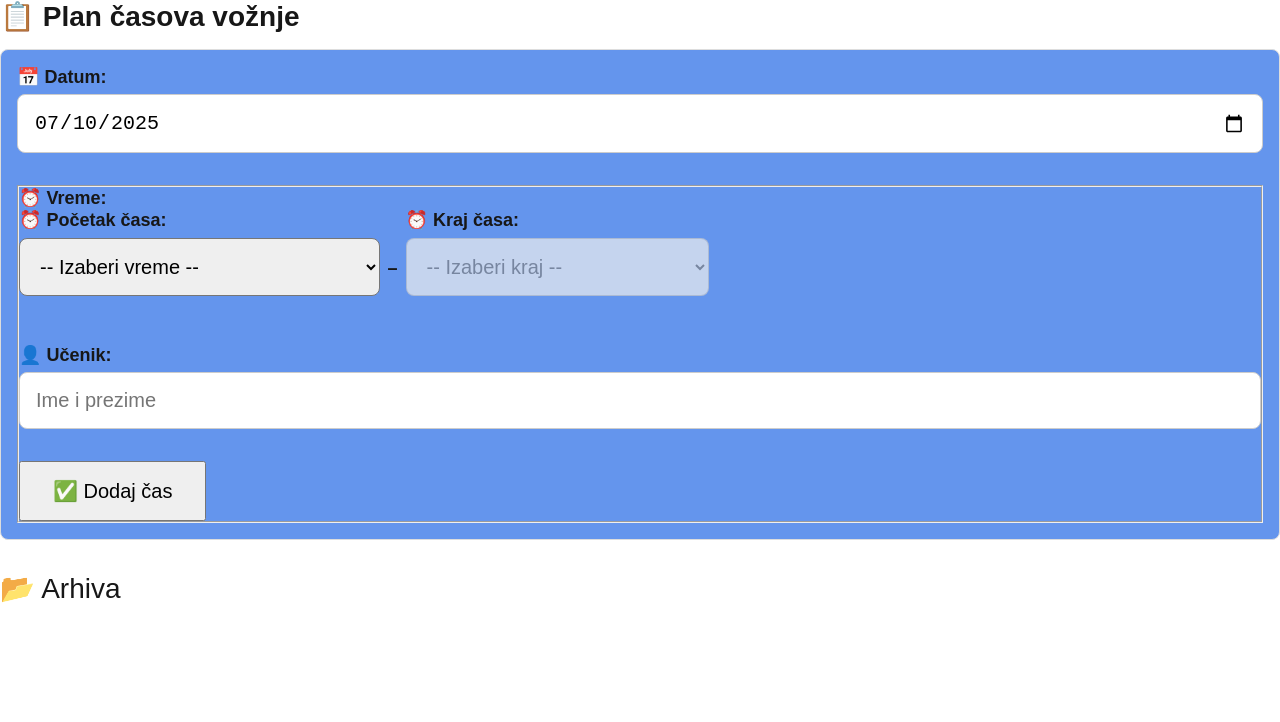
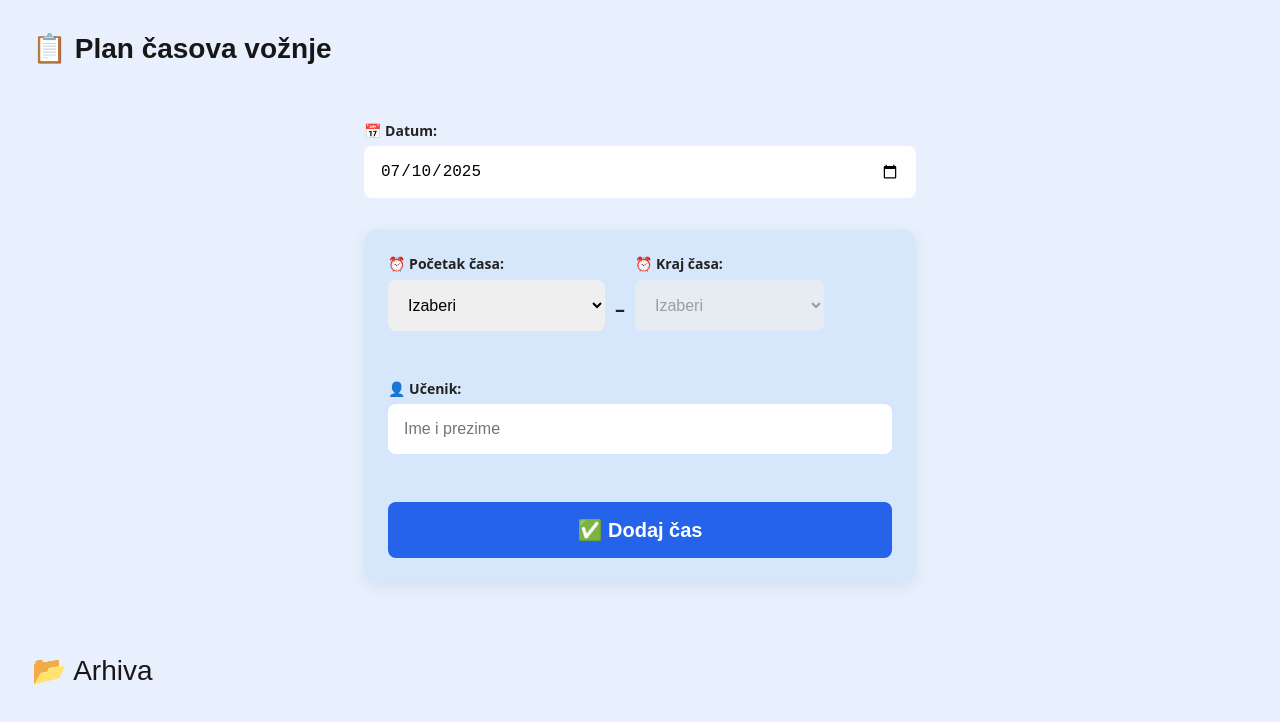
Before and after one commit to todorovicjelena/voznja-raspored, a Next.js app: page / in a window 1280 px wide. Shown: the top 722 px of the page. Built offline with nearby package versions, Linux system fonts and the light colour scheme.

Commit message:
in progress

```diff
--- a/src/app/globals.scss
+++ b/src/app/globals.scss
@@ -1,6 +1,19 @@
 :root {
   --background: #ffffff;
   --foreground: #171717;
+}
+
+:root {
+  --bg: #f9fafb;
+  --form-bg: #ffffff;
+  --primary: #2563eb;
+  --primary-hover: #1d4ed8;
+  --text: #111827;
+  --subtle-text: #6b7280;
+  --border: #e5e7eb;
+  --radius: 12px;
+  --shadow: 0 4px 12px rgba(0, 0, 0, 0.05);
+  --font: 'Inter', sans-serif;
 }
 
 @media (prefers-color-scheme: dark) {
@@ -40,3 +53,7 @@ a {
     color-scheme: dark;
   }
 }
+
+select, input {
+  border:none;
+}
--- a/src/app/page.module.css
+++ b/src/app/page.module.css
@@ -14,6 +14,12 @@
   padding: 80px;
   gap: 64px;
   font-family: var(--font-geist-sans);
+}
+
+.pageWrapper {
+  background-color: #e8f0fe;
+  min-height: 100vh;
+  padding: 2rem;
 }
 
 @media (prefers-color-scheme: dark) {
--- a/src/app/page.tsx
+++ b/src/app/page.tsx
@@ -4,6 +4,7 @@ import { useEffect, useState } from "react";
 import LessonForm from "@/components/lesson-form/index";
 import ScheduleList from "@/components/schedule-list/index";
 import { Lesson } from "@/types/types";
+import styles from "./page.module.css";
 
 export default function HomePage() {
   const [allLessons, setAllLessons] = useState<Lesson[]>([]);
@@ -56,7 +57,7 @@ export default function HomePage() {
   };
 
   return (
-    <main>
+    <main className={styles.pageWrapper}>
       <h1 style={{ fontSize: "28px", marginBottom: "1rem" }}>
         📋 Plan časova vožnje
       </h1>
--- a/src/components/lesson-form/index.module.scss
+++ b/src/components/lesson-form/index.module.scss
@@ -1,48 +1,87 @@
+$form-background: #f5f7fa;
+$card-background: #ffffff;
+$primary: #2e8b57;
+$primary-hover: darken($primary, 10%);
+$text-dark: #222;
+$text-light: #555;
+$border-color: #ccc;
+
 .form {
-  margin-bottom: 2rem;
-  padding: 1rem;
-  background: cornflowerblue;
-  border: 1px solid #ddd;
-  border-radius: 8px;
+  //background-color:  #e8f0fe;
+  //border-radius: 12px;
+  //box-shadow: 0 4px 10px rgba(0, 0, 0, 0.05);
+  padding: 24px;
+  max-width: 600px;
+  margin: 2rem auto;
+  font-family: system-ui, sans-serif;
+  color: $text-dark;
+
+  fieldset {
+
+    overflow: hidden;
+
+    background-color: #d6e7fb; // svetloplava ali tamnija od #e8f0fe
+    border-radius: 12px;
+    box-shadow: 0 4px 16px rgba(0, 0, 0, 0.08);
+    padding: 1.5rem;
+    border: none;
+    margin-top: 1rem;
+    margin-bottom: 1rem;
+  }
 
   label {
     display: block;
     margin-bottom: 1rem;
-    font-weight: bold;
-    font-size: 18px;
-
-    input {
-      width: 100%;
-      padding: 0.6rem;
-      font-size: 18px;
-      margin-top: 0.4rem;
-      border: 1px solid #ccc;
-      border-radius: 4px;
-
-      button {
-        margin-top: 1rem;
-        padding: 0.75rem 1.5rem;
-        font-size: 18px;
-        background-color: #0070f3;
-        color: white;
-        border: none;
-        border-radius: 6px;
-        cursor: pointer;
-        transition: background 0.3s ease;
+    font-size: 14px;
+    font-weight: 600;
+    color: $text-dark;
   }
 
-      button:hover {
-        background-color: #005bb5;
-      }
-
-    }
-  }
+  input,
+  select {
+    width: 100%;
+    padding: 10px 12px;
+    font-size: 16px;
+    border-radius: 6px;
+    margin-top: 4px;
+    box-sizing: border-box;
   }
 
   .timeGroup {
     display: flex;
-  gap: 0.5rem;
     align-items: center;
+    gap: 10px;
+
+    select {
+      flex: 1;
+    }
+
+    span {
+      font-size: 20px;
+      font-weight: bold;
+    }
+  }
+
+  button {
+    background-color: #2563eb;
+    color: white;
+    border: none;
+    border-radius: 8px;
+    padding: 12px 20px;
+    font-size: 16px;
+    font-weight: 600;
+    cursor: pointer;
+    margin-top: 1rem;
+    width: 100%;
+
+    &:hover {
+      background-color: $primary-hover;
+    }
+
+    &:disabled {
+      background-color: #ccc;
+      cursor: not-allowed;
+    }
   }
 
   .error {
@@ -50,12 +89,15 @@
     font-weight: bold;
     margin-top: 0.5rem;
   }
+}
+
+
 
 .form select,
 .form input[type="time"],
 .form input[type="date"],
 .form input[type="text"] {
-  font-size: 20px;
+  //font-size: 20px;
   padding: 1rem;
   border-radius: 8px;
   width: 100%;
--- a/src/components/lesson-form/index.tsx
+++ b/src/components/lesson-form/index.tsx
@@ -153,7 +153,6 @@ export default function LessonForm({
 
       <fieldset disabled={!!error}>
         <label>
-          ⏰ Vreme:
           <div className={styles.timeGroup}>
             <label>
               ⏰ Početak časa:
@@ -162,7 +161,7 @@ export default function LessonForm({
                 onChange={(e) => setStartTime(e.target.value)}
                 required
               >
-                <option value="">-- Izaberi vreme --</option>
+                <option value="">Izaberi</option>
                 {generateTimeOptions().map((time) => (
                   <option key={time} value={time} disabled={isTimeTaken(time)}>
                     {time}
@@ -179,7 +178,7 @@ export default function LessonForm({
                 required
                 disabled={!startTime}
               >
-                <option value="">-- Izaberi kraj --</option>
+                <option value="">Izaberi</option>
                 {getEndTimeOptions().map((time) => (
                   <option key={time} value={time}>
                     {time}
--- a/src/components/schedule-list/index.module.scss
+++ b/src/components/schedule-list/index.module.scss
@@ -1,52 +1,21 @@
+$form-background: #f5f7fa;
+$card-background: #ffffff;
+$primary: #2e8b57;
+$primary-hover: darken($primary, 10%);
+$text-dark: #222;
+$text-light: #555;
+$border-color: #ccc;
+
 .dateGroup {
-  margin-bottom: 2rem;
-  padding: 1rem;
-  background-color: #ffffff;
-  border: 1px solid #ddd;
-  border-radius: 8px;
+  background: #fff;
+  border-radius: 10px;
+  padding: 16px;
+  margin: 1.5rem auto;
+  max-width: 600px;
 
   h2 {
-    font-size: 22px;
-    margin-bottom: 0.5rem;
-  }
-
-  ul {
-    list-style: none;
-    padding-left: 0;
-  }
-
-  button {
-    background: transparent;
-    border: none;
-    color: #c00;
+    margin-bottom: 1rem;
     font-size: 20px;
-    cursor: pointer;
-  }
-}
-
-.lessonItem {
-  font-size: 18px;
-  margin-bottom: 0.5rem;
-  display: flex;
-  justify-content: space-between;
-  align-items: center;
-  gap: 1rem;
-  border-bottom: 1px dashed #ccc;
-  padding-bottom: 0.4rem;
-}
-
-
-.dateGroup {
-  margin-top: 2rem;
-  padding: 1rem;
-  background: cornflowerblue;
-  border-radius: 1rem;
-
-  h2 {
-    font-size: 1.2rem;
-    font-weight: 700;
-    color: white;
-    margin-bottom: 1rem;
   }
 
   ul {
@@ -54,20 +23,23 @@
     padding: 0;
   }
 
-  .lessonItem {
-    padding: 0.6rem 0;
-    border-top: 1px dashed #ccc;
-    color: white;
+  li {
     display: flex;
     justify-content: space-between;
-    align-items: center;
+    padding: 8px 0;
+    border-bottom: 1px dashed #ddd;
+    font-size: 16px;
+
+    strong {
+      font-weight: 600;
+      color: $text-dark;
+    }
 
     button {
-      background: none;
+      background: transparent;
       border: none;
-      font-size: 1.2rem;
       cursor: pointer;
-      color: #ccc;
+      font-size: 18px;
 
       &:hover {
         color: red;
```
Also changed, not shown: src/app/arhiva/page.tsx (+22 -1 lines). Lines whose indentation alone changed are shown as unchanged.
